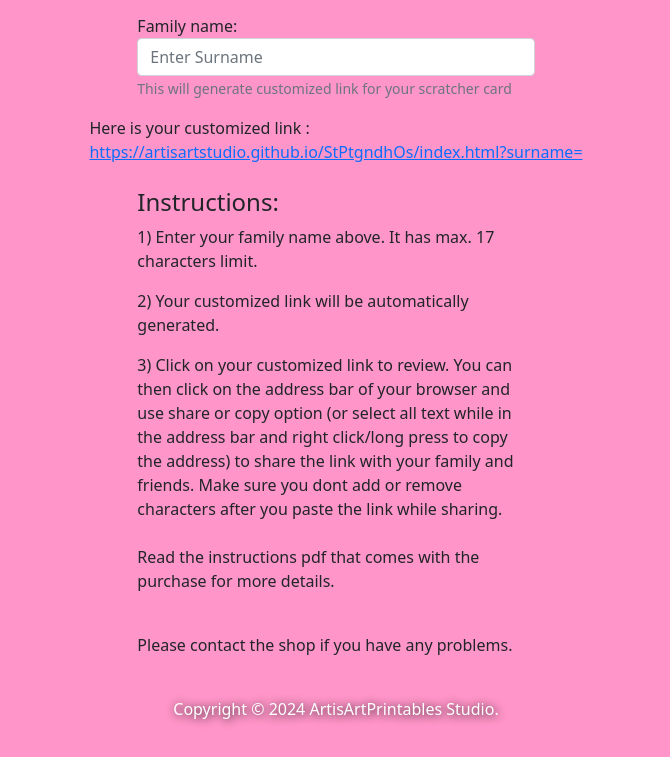
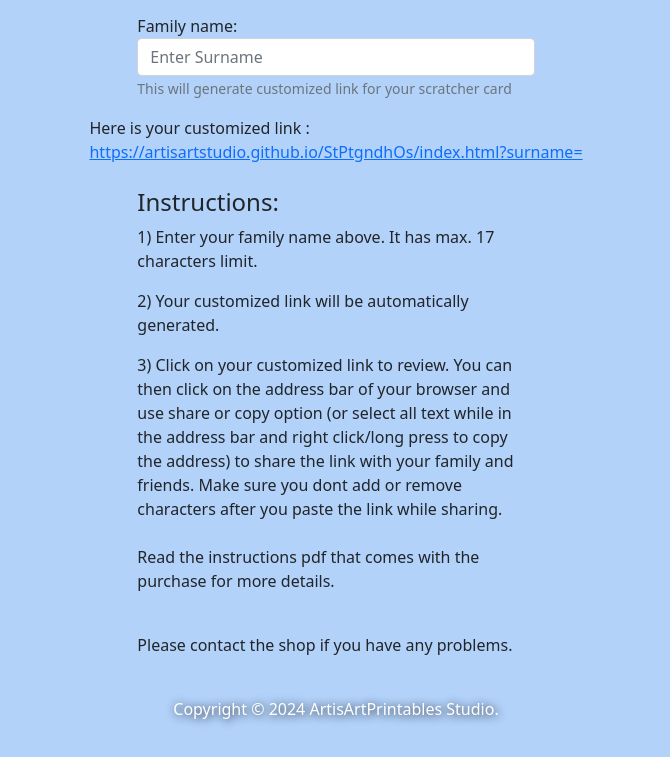
Before and after one commit to ArtisArtStudio/StPtgndhOs, a plain HTML site: page form2.html in a window 1280 px wide. Shown: the part 284-1041 px from the top of the page, without its empty margins (304-974 px from the left). Drawn offline with nearby package versions, Linux system fonts and the light colour scheme.

Commit message:
form color

```diff
--- a/form.css
+++ b/form.css
@@ -7,8 +7,8 @@
     /*background:  repeating-linear-gradient(90deg, #ff95c8, #7FB1ED);*/
     /*background-size: 100% 200%;*/
     width:100%;
-    background:#ff95c8;
-    /* background:#b2d2fa;  */
+    /* background:#ff95c8; */
+    background:#b2d2fa;
     /* background-image: linear-gradient(90deg, rgba(255,192,203,1) 0%, rgba(182,182,242,1) 50%, rgba(127,177,237,1) 100%);
     -moz-background-image: -moz-linear-gradient(90deg, rgba(255,192,203,1) 0%, rgba(182,182,242,1) 50%, rgba(127,177,237,1) 100%);
     -webkit-background-image: -webkit-linear-gradient(90deg, rgba(255,192,203,1) 0%, rgba(182,182,242,1) 50%, rgba(127,177,237,1) 100%); */
```
